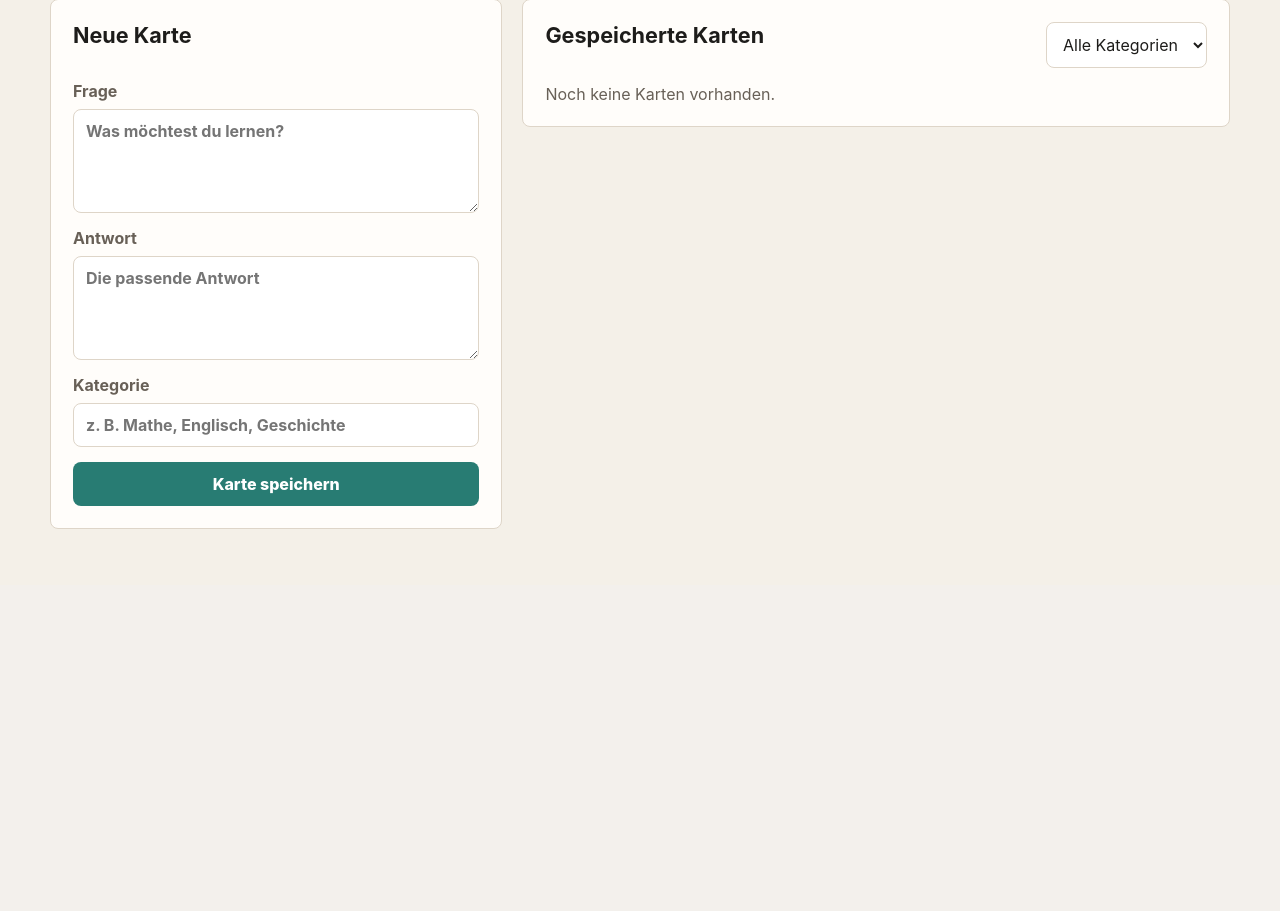
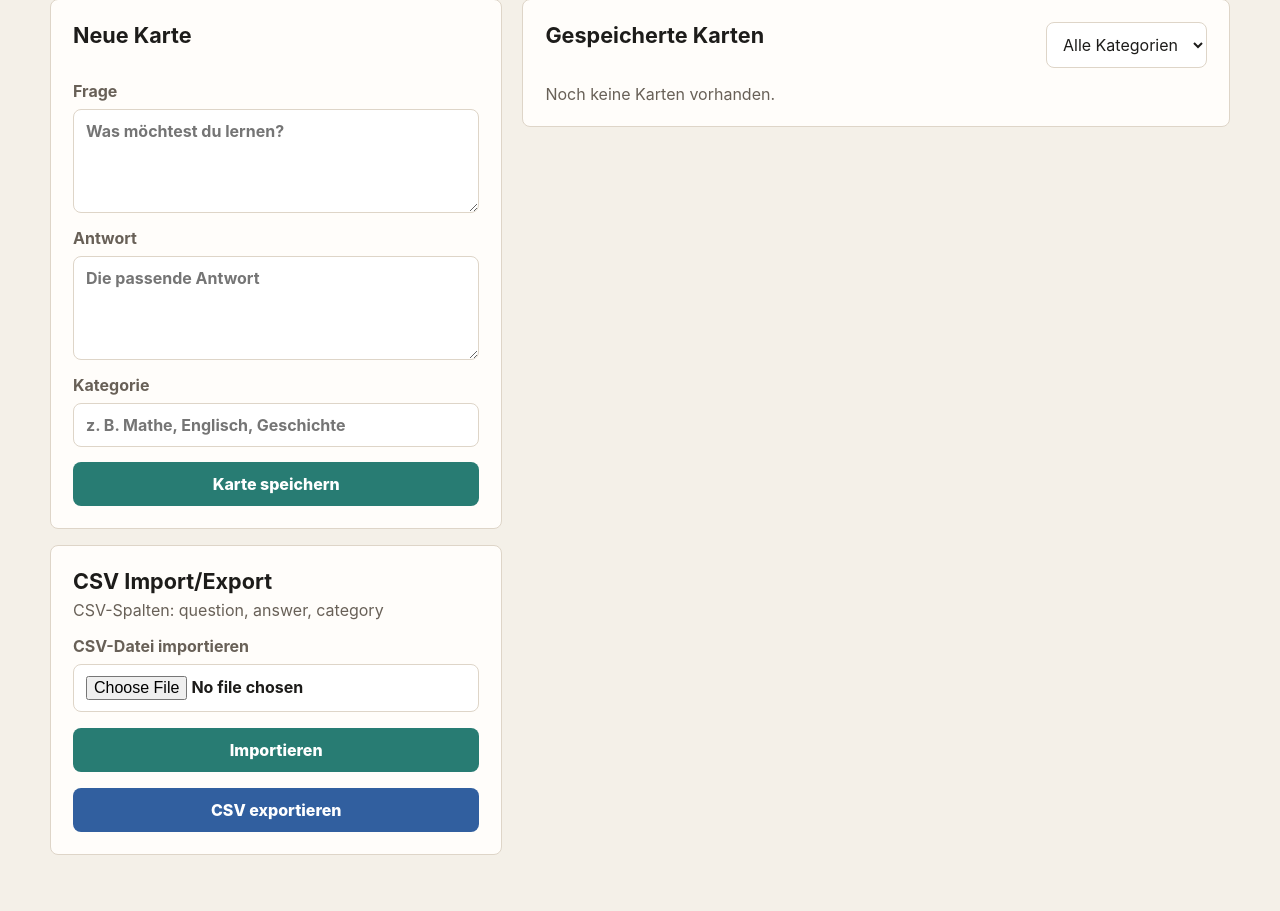
Before and after one commit to JonasB11/KarteiCard, a Flask app: page / in a window 1280 px wide. Shown: the part 312-1223 px from the top of the page. Before the commit the page ends 841 px from the top, so only its background shows below. Run offline with Flask 3, Linux system fonts and the light colour scheme.

Commit message:
Add CSV import and export

```diff
--- a/app.py
+++ b/app.py
@@ -1,8 +1,10 @@
+import csv
+import io
 import os
 import random
 from datetime import datetime, timezone
 
-from flask import Flask, flash, redirect, render_template, request, url_for
+from flask import Flask, Response, flash, redirect, render_template, request, url_for
 from flask_sqlalchemy import SQLAlchemy
 from sqlalchemy import func
 
@@ -85,6 +87,68 @@ def create_app():
         flash("Karte gespeichert.", "success")
         return redirect(url_for("index"))
 
+    @app.route("/cards/export")
+    def export_cards():
+        output = io.StringIO()
+        writer = csv.writer(output)
+        writer.writerow(["question", "answer", "category", "times_seen", "times_correct"])
+
+        cards = Card.query.order_by(Card.category.asc(), Card.created_at.asc()).all()
+        for card in cards:
+            writer.writerow([card.question, card.answer, card.category, card.times_seen, card.times_correct])
+
+        csv_data = output.getvalue()
+        return Response(
+            csv_data,
+            content_type="text/csv; charset=utf-8",
+            headers={"Content-Disposition": "attachment; filename=karteicard_export.csv"},
+        )
+
+    @app.route("/cards/import", methods=["POST"])
+    def import_cards():
+        upload = request.files.get("csv_file")
+        if not upload or upload.filename == "":
+            flash("Bitte wähle eine CSV-Datei aus.", "error")
+            return redirect(url_for("index"))
+
+        try:
+            stream = io.StringIO(upload.stream.read().decode("utf-8-sig"), newline=None)
+            reader = csv.DictReader(stream)
+        except UnicodeDecodeError:
+            flash("Die CSV-Datei muss als UTF-8 gespeichert sein.", "error")
+            return redirect(url_for("index"))
+
+        if not reader.fieldnames:
+            flash("Die CSV-Datei ist leer.", "error")
+            return redirect(url_for("index"))
+
+        headers = {header.strip().lower() for header in reader.fieldnames if header}
+        if not {"question", "answer"}.issubset(headers):
+            flash("Die CSV-Datei braucht die Spalten question und answer.", "error")
+            return redirect(url_for("index"))
+
+        imported = 0
+        skipped = 0
+        for row in reader:
+            normalized = {(key or "").strip().lower(): (value or "").strip() for key, value in row.items()}
+            question = normalized.get("question", "")
+            answer = normalized.get("answer", "")
+            category = normalized.get("category", "") or "Allgemein"
+
+            if not question or not answer:
+                skipped += 1
+                continue
+
+            db.session.add(Card(question=question, answer=answer, category=category))
+            imported += 1
+
+        db.session.commit()
+        if skipped:
+            flash(f"{imported} Karten importiert, {skipped} Zeilen übersprungen.", "success")
+        else:
+            flash(f"{imported} Karten importiert.", "success")
+        return redirect(url_for("index"))
+
     @app.route("/cards/<int:card_id>/delete", methods=["POST"])
     def delete_card(card_id):
         card = db.get_or_404(Card, card_id)
--- a/static/style.css
+++ b/static/style.css
@@ -199,6 +199,21 @@ button:hover {
   background: var(--accent-strong);
 }
 
+.button-link {
+  display: inline-flex;
+  justify-content: center;
+  border-radius: 8px;
+  background: var(--accent);
+  color: #fff;
+  font-weight: 800;
+  padding: 12px 16px;
+  text-decoration: none;
+}
+
+.button-link:hover {
+  background: var(--accent-strong);
+}
+
 .secondary {
   background: var(--blue);
 }
@@ -221,6 +236,22 @@ button:hover {
 .card-list {
   display: grid;
   gap: 12px;
+}
+
+.sidebar-stack,
+.tools-panel,
+.import-form {
+  display: grid;
+  gap: 16px;
+}
+
+.tools-panel h2 {
+  margin-bottom: 6px;
+}
+
+.muted {
+  margin: 0;
+  color: var(--muted);
 }
 
 .study-card.compact {
--- a/templates/index.html
+++ b/templates/index.html
@@ -15,6 +15,7 @@
   </section>
 
   <section class="grid two">
+    <div class="sidebar-stack">
       <form class="panel form" method="post" action="{{ url_for('create_card') }}">
         <h2>Neue Karte</h2>
         <label>
@@ -31,6 +32,22 @@
         </label>
         <button type="submit">Karte speichern</button>
       </form>
+
+      <section class="panel tools-panel">
+        <div>
+          <h2>CSV Import/Export</h2>
+          <p class="muted">CSV-Spalten: question, answer, category</p>
+        </div>
+        <form class="import-form" method="post" action="{{ url_for('import_cards') }}" enctype="multipart/form-data">
+          <label>
+            CSV-Datei importieren
+            <input type="file" name="csv_file" accept=".csv,text/csv" required>
+          </label>
+          <button type="submit">Importieren</button>
+        </form>
+        <a class="button-link secondary" href="{{ url_for('export_cards') }}">CSV exportieren</a>
+      </section>
+    </div>
 
     <section class="panel">
       <div class="panel-title">
```
Also changed, not shown: README.md. Lines whose indentation alone changed are shown as unchanged.
